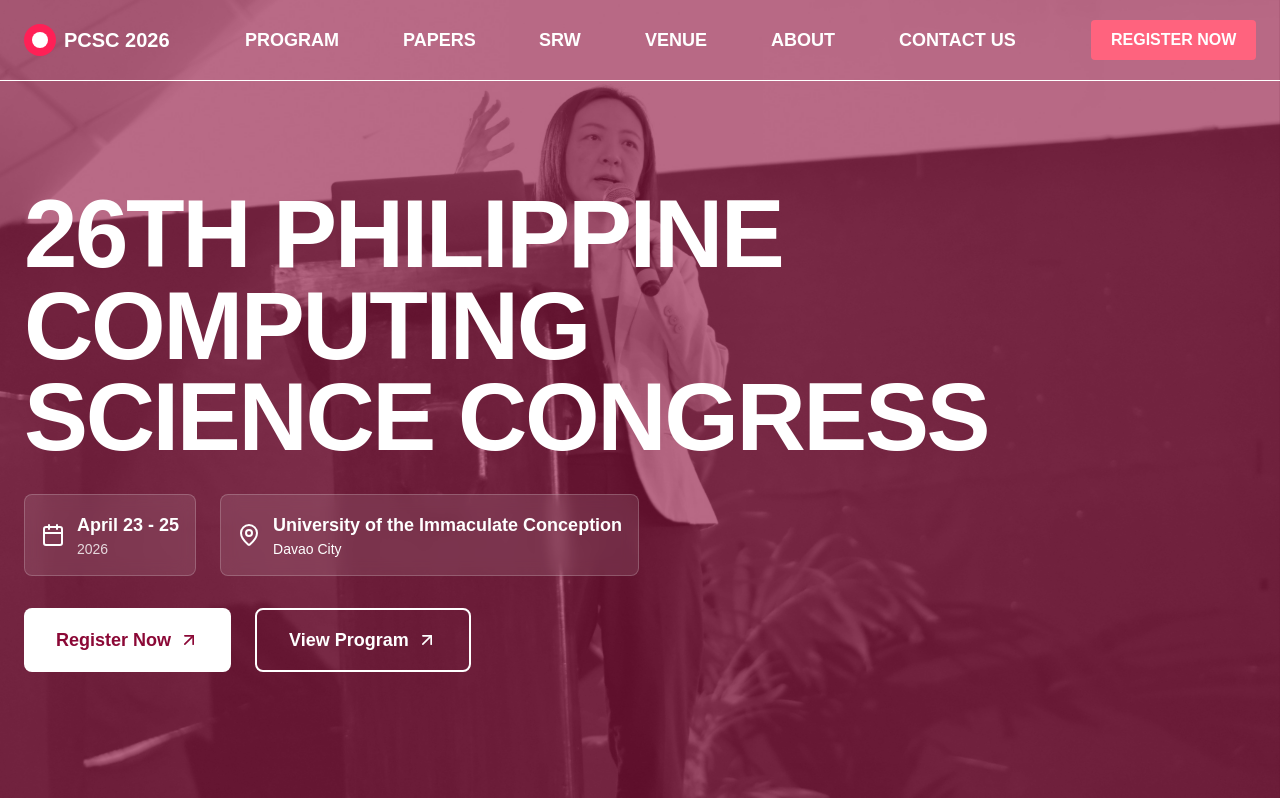
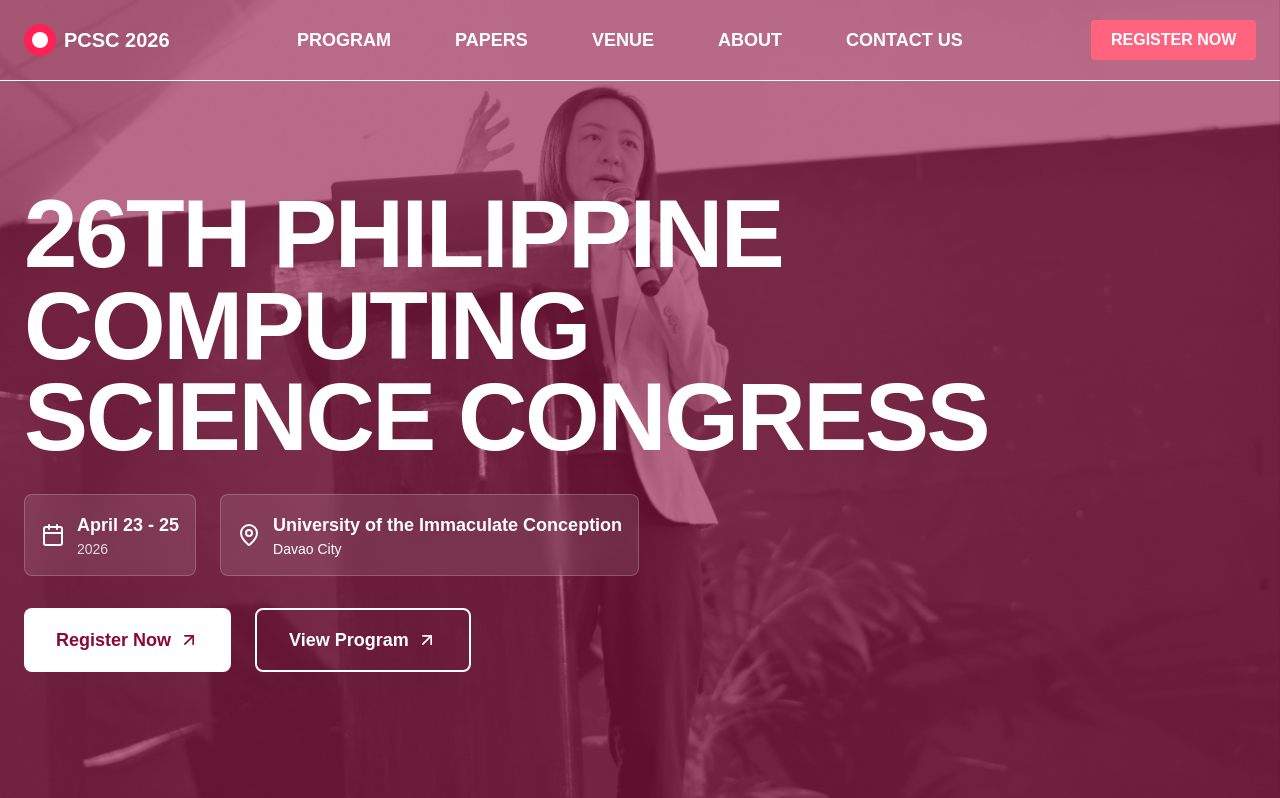
Before and after one commit to gdgoc-uic/pcsc-uic-2026, a Next.js app: page / in a window 1280 px wide. Shown: the top 798 px of the page. Built offline with nearby package versions, Linux system fonts and the light colour scheme.

Commit message:
removed SRW from header

```diff
--- a/src/app/components/layouts/SiteHeader.tsx
+++ b/src/app/components/layouts/SiteHeader.tsx
@@ -11,7 +11,7 @@ gsap.registerPlugin(useGSAP);
 const navLinks = [
   { href: "/program", label: "PROGRAM" },
   { href: "/papers", label: "PAPERS" },
-  { href: "/srw", label: "SRW" },
+  //{ href: "/srw", label: "SRW" },
   { href: "/venue", label: "VENUE" },
   { href: "/about", label: "ABOUT" },
   { href: "/contact", label: "CONTACT US" }
```
